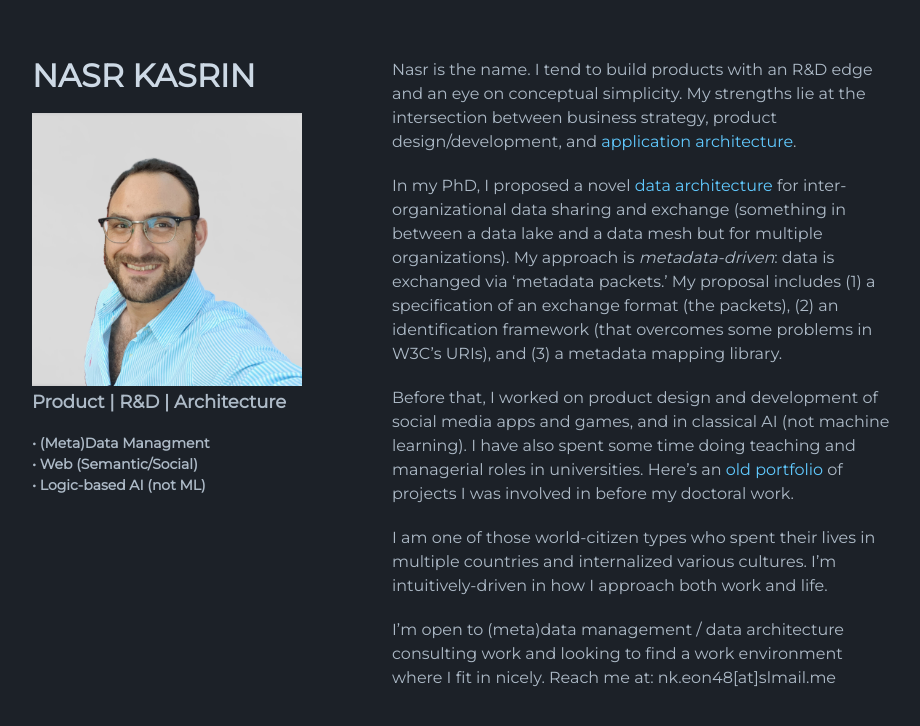
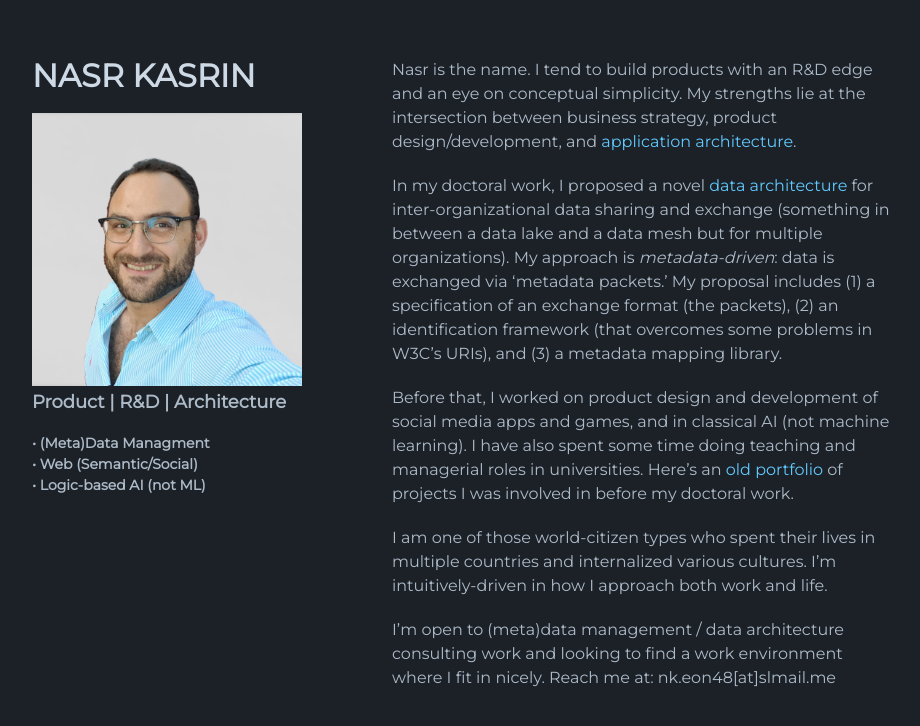
Before and after one commit to n42r/n42r.github.io, a Jekyll site: the page built from index.md, in a window 1280 px wide. Shown: the top 726 px of the page, without its empty margins (178-1098 px from the left). Built offline with Jekyll 4.4.1, drawn with Linux system fonts in a browser that asks for light colours; the repository's description, which GitHub fills in, is left out.

Commit message:
tiny text change

```diff
--- a/index.md
+++ b/index.md
@@ -4,7 +4,7 @@ layout: default
 
 Nasr is the name. I tend to build products with an R&D edge and an eye on conceptual simplicity. My strengths lie at the intersection between business strategy, product design/development, and [application architecture](https://en.wikipedia.org/wiki/Applications_architecture).
 
-In my PhD, I proposed a novel [data architecture](https://en.wikipedia.org/wiki/Data_architecture) for inter-organizational data sharing and exchange (something in between a data lake and a data mesh but for multiple organizations). My approach is *metadata-driven*: data is exchanged via 'metadata packets.' My proposal includes (1) a specification of an exchange format (the packets), (2) an identification framework (that overcomes some problems in W3C's URIs), and (3) a metadata mapping library.
+In my doctoral work, I proposed a novel [data architecture](https://en.wikipedia.org/wiki/Data_architecture) for inter-organizational data sharing and exchange (something in between a data lake and a data mesh but for multiple organizations). My approach is *metadata-driven*: data is exchanged via 'metadata packets.' My proposal includes (1) a specification of an exchange format (the packets), (2) an identification framework (that overcomes some problems in W3C's URIs), and (3) a metadata mapping library.
 
 Before that, I worked on product design and development of social media apps and games, and in classical AI (not machine learning). I have also spent some time doing teaching and managerial roles in universities. Here's an [old portfolio](https://raw.githubusercontent.com/n42r/n42r.github.io/main/assets/pdf/kasrin_portfolio_media_[2005-2013]_ocred.pdf) of projects I was involved in before my doctoral work.
 
```
